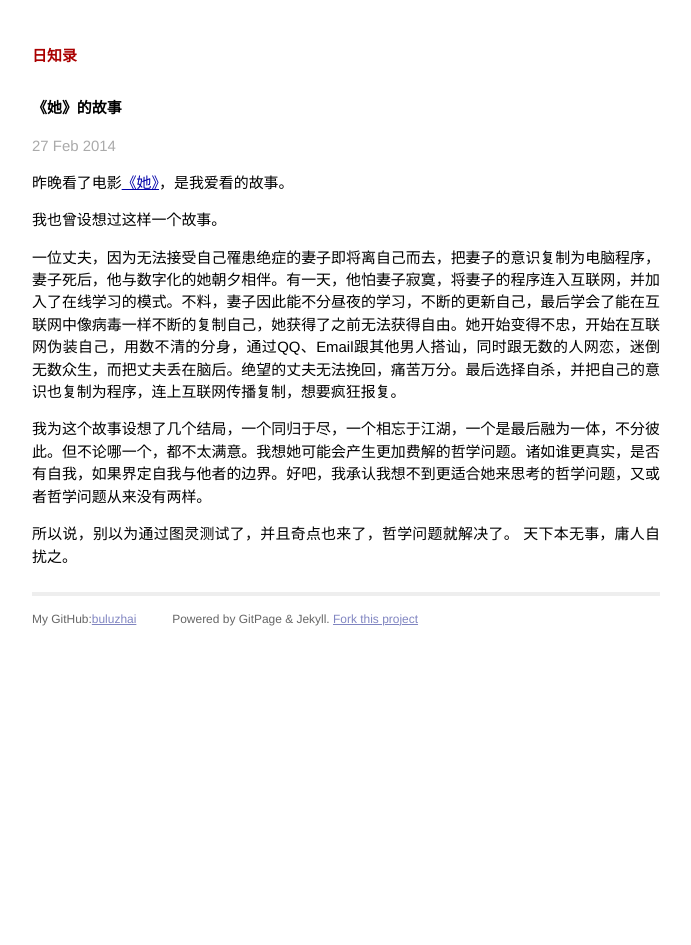
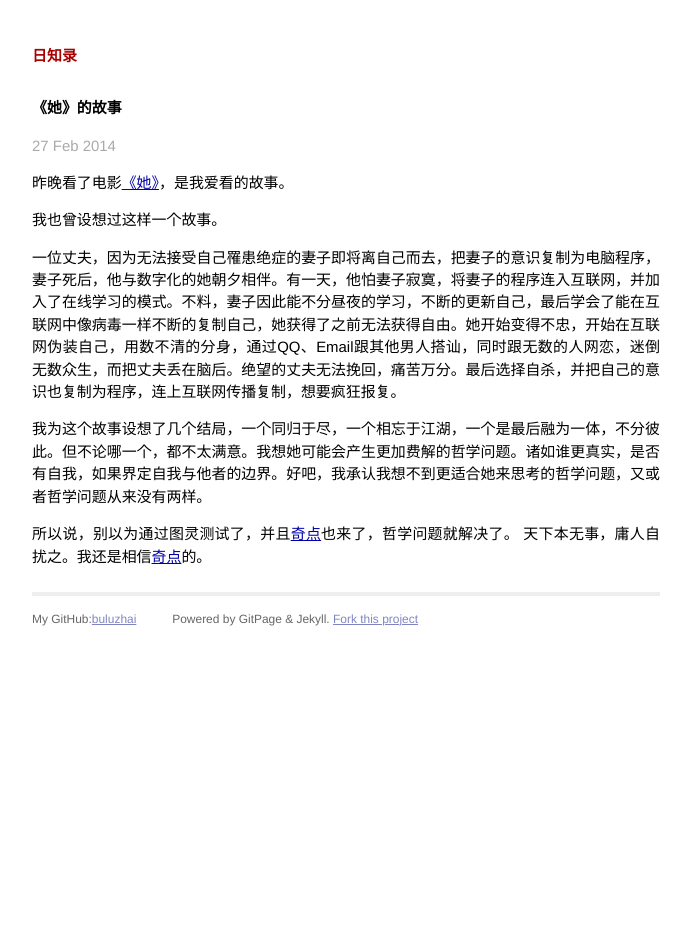
Before and after one commit to gpscad/buluzhai.github.io, a Jekyll site: the page built from _posts/2014-02-27-her.markdown, in a window 1280 px wide. Shown: the whole page, without its empty margins (294-985 px from the left). Built offline with Jekyll 4.4.1, drawn with Linux system fonts in a browser that asks for light colours; Markdown is read by kramdown in place of the engine named in the settings; comment, search, counter and statistics services are not loaded.

Commit message:
add link

```diff
--- a/_posts/2014-02-27-her.markdown
+++ b/_posts/2014-02-27-her.markdown
@@ -13,5 +13,5 @@ categories: 每日一篇千字文
 
 我为这个故事设想了几个结局，一个同归于尽，一个相忘于江湖，一个是最后融为一体，不分彼此。但不论哪一个，都不太满意。我想她可能会产生更加费解的哲学问题。诸如谁更真实，是否有自我，如果界定自我与他者的边界。好吧，我承认我想不到更适合她来思考的哲学问题，又或者哲学问题从来没有两样。
 
-所以说，别以为通过图灵测试了，并且奇点也来了，哲学问题就解决了。
-天下本无事，庸人自扰之。
+所以说，别以为通过图灵测试了，并且[奇点](http://book.douban.com/subject/6855803/)也来了，哲学问题就解决了。
+天下本无事，庸人自扰之。我还是相信[奇点](http://book.douban.com/subject/6855803/)的。
```
